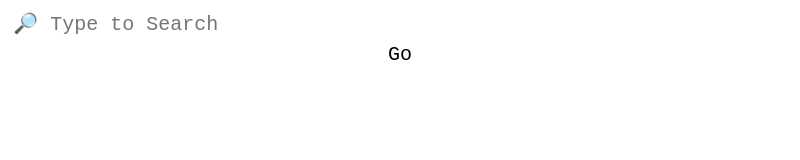
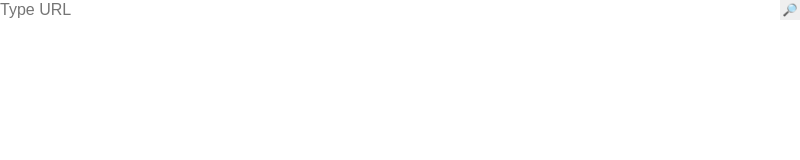
Before and after one commit to jdev082/freecat, an Electron app: page app/index.html in a window 800 px wide. Drawn offline with Linux system fonts and the light colour scheme.

Commit message:
Re-add DOCTYPE declaration (works this time), improve css
I did a lot of work on this and managed to get the UI to work better.

```diff
--- a/app/config/userchrome.css
+++ b/app/config/userchrome.css
@@ -1,23 +1,57 @@
-body {
+body, html {
 	background-color: white;
+	padding: 0 !important;
+	margin: 0 !important;
+	border: 0 !important;
+	width: 100%;
+	height: 100%;
 }
-
+nav {
+	width: 100vw;
+	height: 20px;
+	padding: 0;
+	margin: 0;
+	border: 0;
+	display: block;
+	box-sizing: border-box;
+}
+#searchbox {
+	height: 20px;
+	width: calc(100vw - 20px) !important;
+	padding: 0 !important;
+	border: 0 !important;
+	margin: 0 !important;
+	box-sizing: border-box;
+	display: block !important;
+	float: left;
+}
+#load {
+	width: 20px !important;
+	font-size: 12px;
+	height: 20px;
+	box-sizing: border-box;
+	display: block;
+	padding: 0 !important;
+	border: 0 !important;
+	margin: 0 !important;
+}
 webview {
-	width: 100%;
-	height: 90%;
-	overflow-x: hidden;
-	overflow-y: hidden;
+	width: 100vw;
+	height: calc(100vh - 20px);
+	box-sizing: border-box;
+	overflow-x: visible;
+	overflow-y: visible;
 }
 
 * {
-	font-family: monospace;
+	font-family: sans-serif;
 	color: blue;
-	font-size: 15pt;
+	font-size: 16px;
 	list-style-type: none;
 	border: none;
 	border-width: 0px;
 }
-
+/*
 input {
 	padding: 4pt;
 	background-color: white;
@@ -30,7 +64,7 @@ button {
 	background-color: white;
 	color: black;
 	width: 100%;
-}
+} */
 td, tr {
 	background-color: #0e0e0e;
 	color: white
--- a/app/index.html
+++ b/app/index.html
@@ -1,5 +1,8 @@
-<!-- dont make the same mistake, don't put <!DOCTYPE HTML> in an electron app. -->
+<!DOCTYPE html>
 <script src="js/dynamic.js"></script>
 <link rel="stylesheet" href="config/userchrome.css">
-<input type="text" placeholder="🔎 Type to Search" id="searchbox" name="searchbox"> <button onclick="webload()">Go</button>
+<nav>
+    <input placeholder="Type URL" id="searchbox" name="searchbox" type="url">
+    <button onclick="webload()" id="load">🔎</button>
+</nav>
 <webview id="view" src="home.html"></webview>
```
Also changed, not shown: 1 other file.
